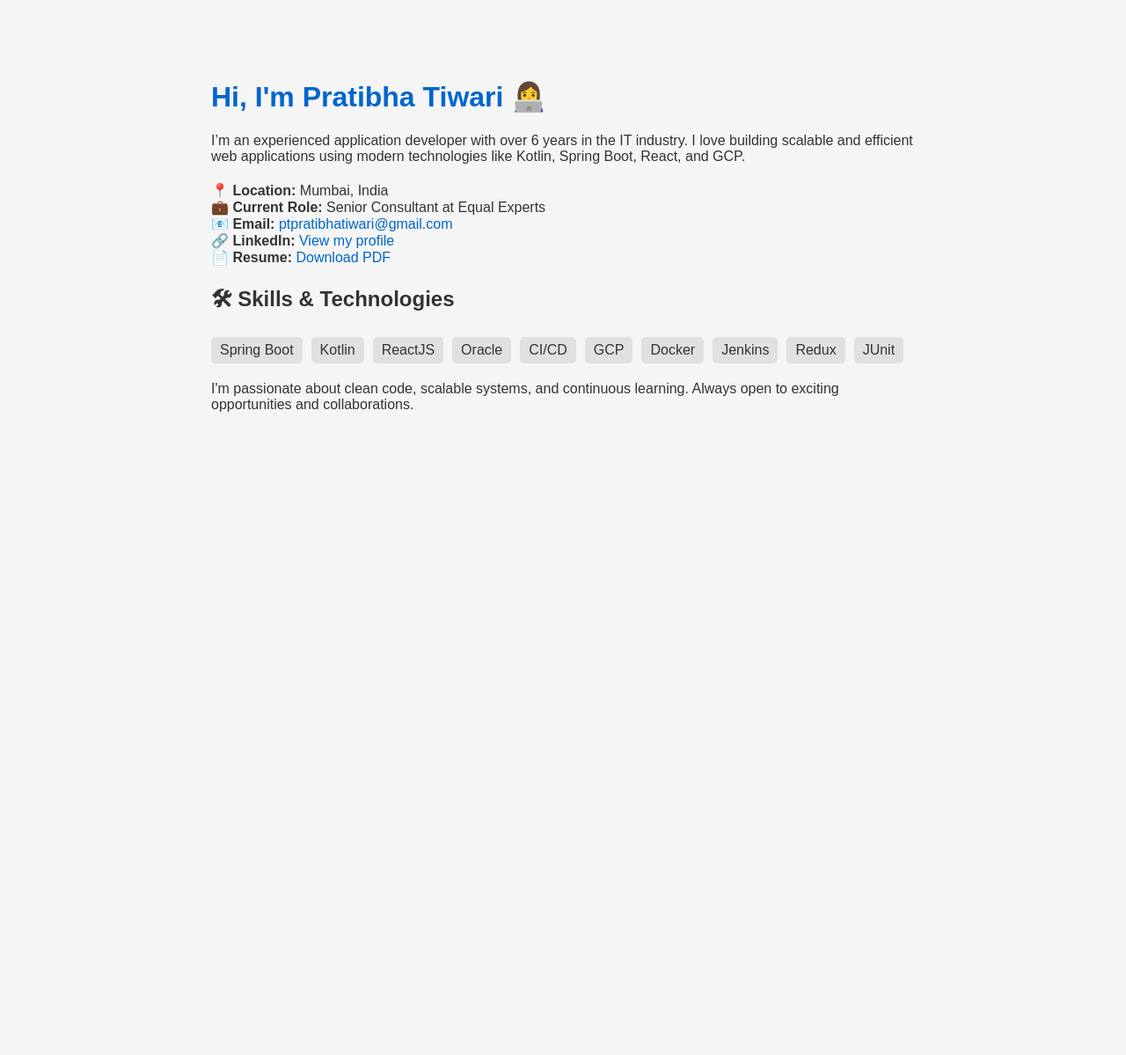
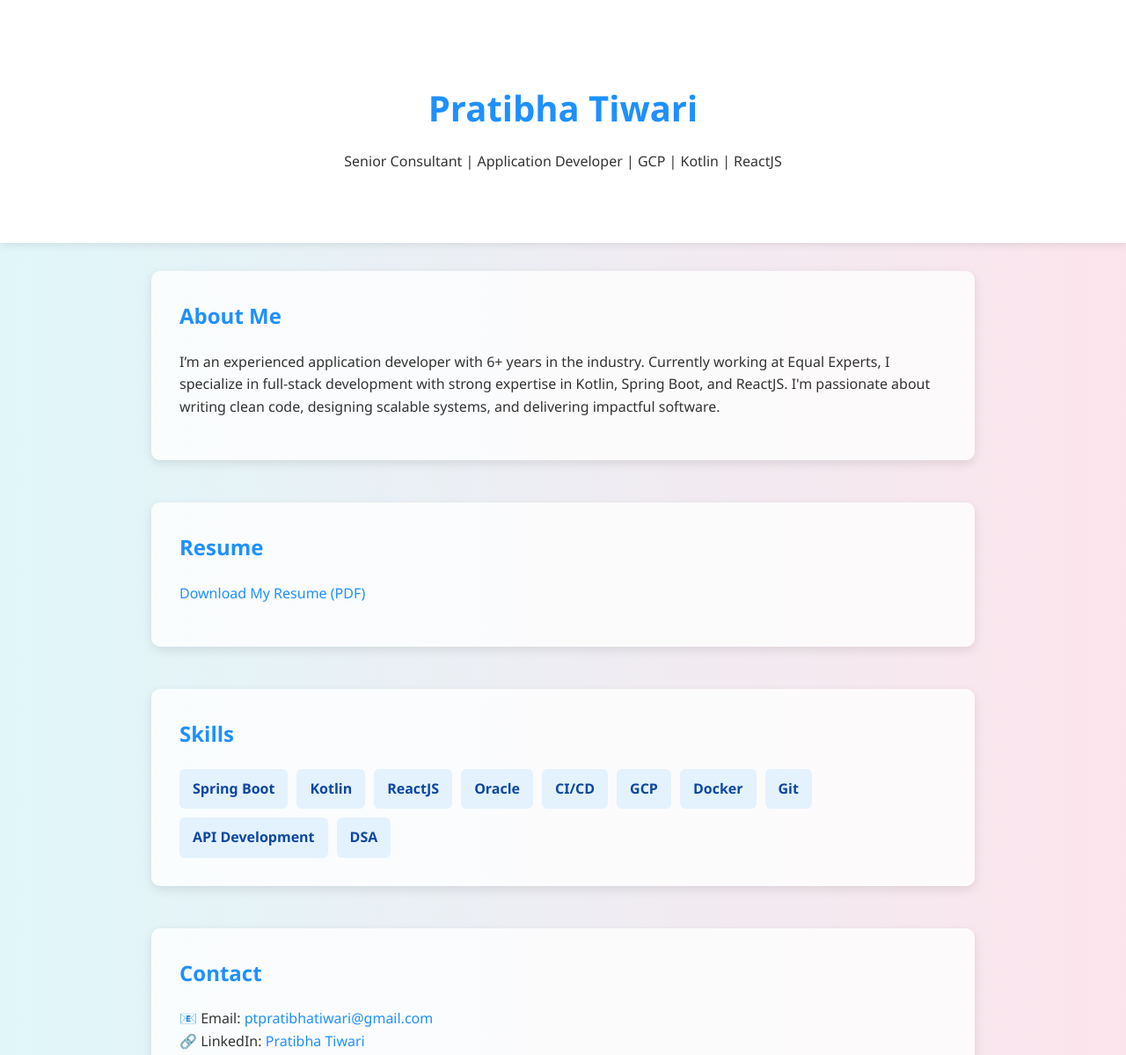
Before and after one commit to prarty/prarty.github.io, a plain HTML site: page index.html in a window 1280 px wide. Shown: the top 1199 px of the page at 88% size. Before the commit the page ends 800 px from the top, so only its background shows below. Drawn offline with Linux system fonts and the light colour scheme.

Commit message:
update index file for css

```diff
--- a/index.html
+++ b/index.html
@@ -1,74 +1,166 @@
 <!DOCTYPE html>
 <html lang="en">
 <head>
-    <meta charset="UTF-8">
-    <title>About Me - Pratibha Tiwari</title>
+    <meta charset="UTF-8" />
+    <meta name="viewport" content="width=device-width, initial-scale=1.0" />
+    <title>Pratibha Tiwari - About Me</title>
     <style>
+        :root {
+            --primary-color: #1e90ff;
+            --background-color: #fdfdfd;
+            --text-color: #333;
+            --card-bg: #ffffffcc;
+            --card-shadow: rgba(0, 0, 0, 0.1);
+        }
+
+        * {
+            box-sizing: border-box;
+        }
+
         body {
-            font-family: sans-serif;
-            background: #f5f5f5;
-            color: #333;
-            max-width: 800px;
-            margin: 50px auto;
-            padding: 20px;
+            margin: 0;
+            font-family: 'Segoe UI', Tahoma, Geneva, Verdana, sans-serif;
+            background: linear-gradient(to right, #e0f7fa, #fce4ec);
+            color: var(--text-color);
+            line-height: 1.6;
+            scroll-behavior: smooth;
         }
-        h1 {
-            color: #0066cc;
+
+        header {
+            text-align: center;
+            padding: 4rem 2rem;
+            background: #ffffff;
+            box-shadow: 0 2px 10px var(--card-shadow);
         }
-        .section {
-            margin-bottom: 20px;
+
+        header h1 {
+            font-size: 2.5rem;
+            margin-bottom: 0.5rem;
+            color: var(--primary-color);
         }
-        a {
-            color: #0066cc;
-            text-decoration: none;
+
+        .container {
+            max-width: 1000px;
+            margin: auto;
+            padding: 2rem;
         }
-        a:hover {
-            text-decoration: underline;
+
+        section {
+            margin-bottom: 3rem;
+            background: var(--card-bg);
+            padding: 2rem;
+            border-radius: 10px;
+            box-shadow: 0 4px 12px var(--card-shadow);
         }
+
+        h2 {
+            color: var(--primary-color);
+            margin-top: 0;
+        }
+
         .skills {
             display: flex;
             flex-wrap: wrap;
             gap: 10px;
         }
+
         .skill {
-            background: #e0e0e0;
-            padding: 6px 10px;
+            position: relative;
+            background: #e3f2fd;
+            color: #0d47a1;
+            padding: 10px 15px;
+            border-radius: 6px;
+            font-weight: bold;
+            cursor: help;
+            transition: transform 0.2s;
+        }
+
+        .skill:hover {
+            transform: scale(1.05);
+        }
+
+        .skill::after {
+            content: attr(data-tooltip);
+            position: absolute;
+            bottom: 120%;
+            left: 50%;
+            transform: translateX(-50%);
+            background: #333;
+            color: #fff;
+            padding: 5px 10px;
             border-radius: 5px;
+            white-space: nowrap;
+            font-size: 0.85rem;
+            opacity: 0;
+            pointer-events: none;
+            transition: opacity 0.3s;
+        }
+
+        .skill:hover::after {
+            opacity: 1;
+        }
+
+        a {
+            color: var(--primary-color);
+            text-decoration: none;
+        }
+
+        footer {
+            text-align: center;
+            padding: 1rem;
+            font-size: 0.9rem;
+            background: #f1f1f1;
         }
     </style>
 </head>
 <body>
-<h1>Hi, I'm Pratibha Tiwari 👩‍💻</h1>
-<div class="section">
-    <p>I’m an experienced application developer with over 6 years in the IT industry. I love building scalable and efficient web applications using modern technologies like Kotlin, Spring Boot, React, and GCP.</p>
+<header>
+    <h1>Pratibha Tiwari</h1>
+    <p>Senior Consultant | Application Developer | GCP | Kotlin | ReactJS</p>
+</header>
+<div class="container">
+    <section>
+        <h2>About Me</h2>
+        <p>
+            I’m an experienced application developer with 6+ years in the industry. Currently working at Equal Experts,
+            I specialize in full-stack development with strong expertise in Kotlin, Spring Boot, and ReactJS. I'm passionate
+            about writing clean code, designing scalable systems, and delivering impactful software.
+        </p>
+    </section>
+
+    <section>
+        <h2>Resume</h2>
+        <p>
+            <a href="Pratibha_Resume.pdf" target="_blank">Download My Resume (PDF)</a>
+        </p>
+    </section>
+
+    <section>
+        <h2>Skills</h2>
+        <div class="skills">
+            <div class="skill" data-tooltip="Expert in microservices with Spring Boot">Spring Boot</div>
+            <div class="skill" data-tooltip="Advanced Kotlin for backend services">Kotlin</div>
+            <div class="skill" data-tooltip="Strong with hooks, context API, and component design">ReactJS</div>
+            <div class="skill" data-tooltip="SQL scripting, data modeling">Oracle</div>
+            <div class="skill" data-tooltip="Jenkins, GoCD, GitLab CI/CD">CI/CD</div>
+            <div class="skill" data-tooltip="Hands-on with GCP services and infra">GCP</div>
+            <div class="skill" data-tooltip="Containerization with Docker">Docker</div>
+            <div class="skill" data-tooltip="Experience with GitHub and GitLab workflows">Git</div>
+            <div class="skill" data-tooltip="RESTful APIs and Swagger integration">API Development</div>
+            <div class="skill" data-tooltip="Data Structures & Algorithms knowledge">DSA</div>
+        </div>
+    </section>
+
+    <section>
+        <h2>Contact</h2>
+        <p>
+            📧 Email: <a href="mailto:ptpratibhatiwari@gmail.com">ptpratibhatiwari@gmail.com</a><br />
+            🔗 LinkedIn: <a href="https://www.linkedin.com/in/pratibha-tiwari-2740a940" target="_blank">Pratibha Tiwari</a>
+        </p>
+    </section>
 </div>
-
-<div class="section">
-    <strong>📍 Location:</strong> Mumbai, India<br>
-    <strong>💼 Current Role:</strong> Senior Consultant at Equal Experts<br>
-    <strong>📧 Email:</strong> <a href="mailto:ptpratibhatiwari@gmail.com">ptpratibhatiwari@gmail.com</a><br>
-    <strong>🔗 LinkedIn:</strong> <a href="https://www.linkedin.com/in/pratibha-tiwari-2740a940" target="_blank">View my profile</a><br>
-    <strong>📄 Resume:</strong> <a href="Pratibha_Resume.pdf" target="_blank">Download PDF</a>
-</div>
-
-<div class="section">
-    <h2>🛠 Skills & Technologies</h2>
-    <div class="skills">
-        <div class="skill">Spring Boot</div>
-        <div class="skill">Kotlin</div>
-        <div class="skill">ReactJS</div>
-        <div class="skill">Oracle</div>
-        <div class="skill">CI/CD</div>
-        <div class="skill">GCP</div>
-        <div class="skill">Docker</div>
-        <div class="skill">Jenkins</div>
-        <div class="skill">Redux</div>
-        <div class="skill">JUnit</div>
-    </div>
-</div>
-
-<div class="section">
-    <p>I'm passionate about clean code, scalable systems, and continuous learning. Always open to exciting opportunities and collaborations.</p>
-</div>
+<footer>
+    &copy; 2025 Pratibha Tiwari. All rights reserved.
+</footer>
 </body>
 </html>
```
